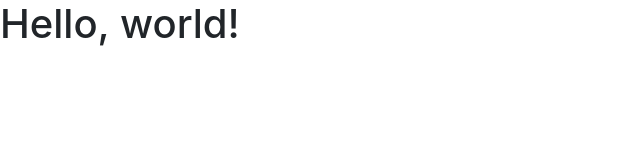
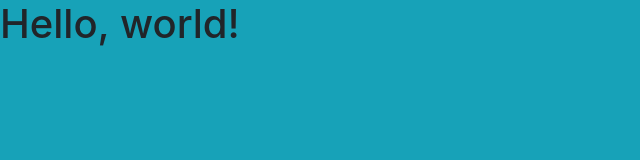
Before and after one commit to ManojNair/aws-codedeploy-linux, a plain HTML site: page index.html in a window 1280 px wide. Shown: the whole page, without its empty margins (0-640 px from the left). Drawn offline with nearby package versions, Linux system fonts and the light colour scheme.

Commit message:
Changed Body Tag to use Bg-Info

```diff
--- a/index.html
+++ b/index.html
@@ -9,7 +9,7 @@
     <!-- Bootstrap CSS -->
     <link rel="stylesheet" href="https://maxcdn.bootstrapcdn.com/bootstrap/4.0.0-alpha.4/css/bootstrap.min.css" integrity="2hfp1SzUoho7/TsGGGDaFdsuuDL0LX2hnUp6VkX3CUQ2K4K+xjboZdsXyp4oUHZj" crossorigin="anonymous">
   </head>
-  <body>
+  <body class="bg-info">
     <h1>Hello, world!</h1>
 
     <!-- jQuery first, then Tether, then Bootstrap JS. -->
```
